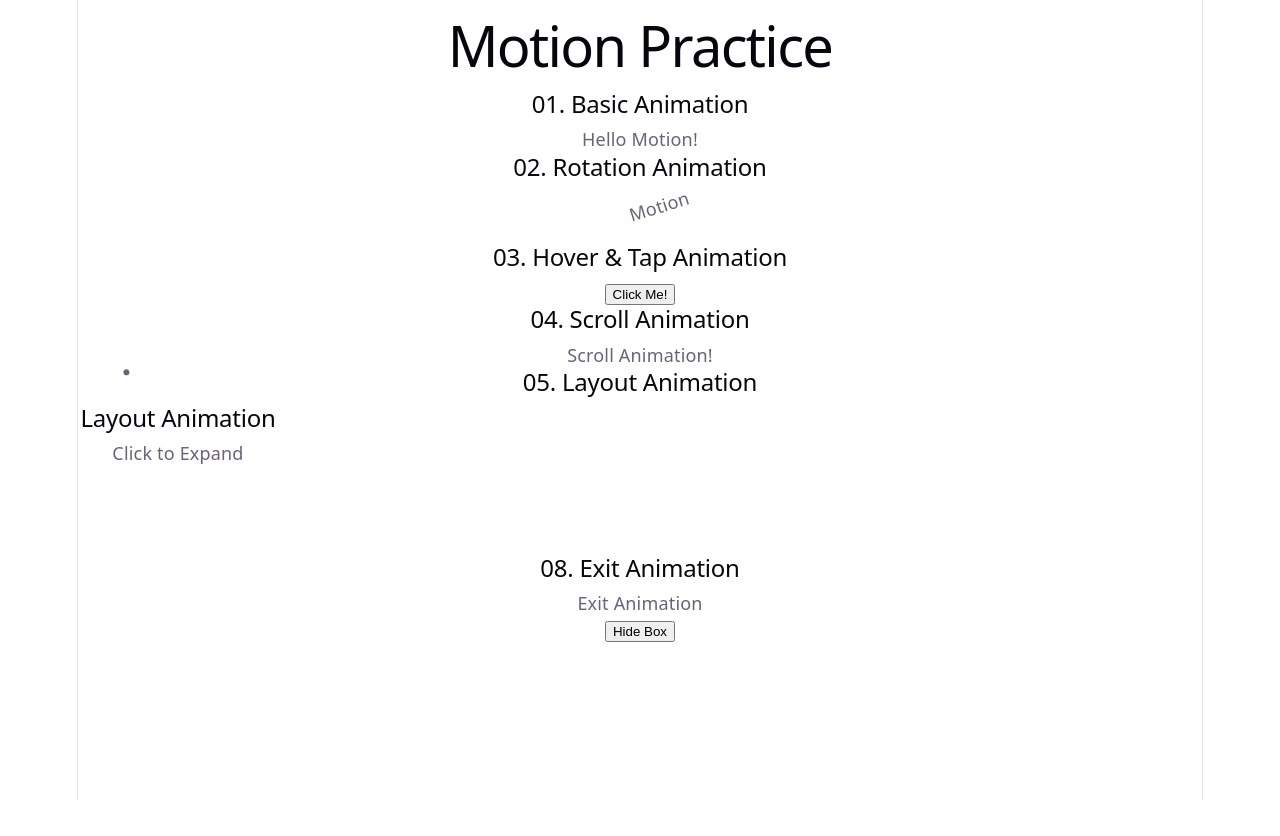
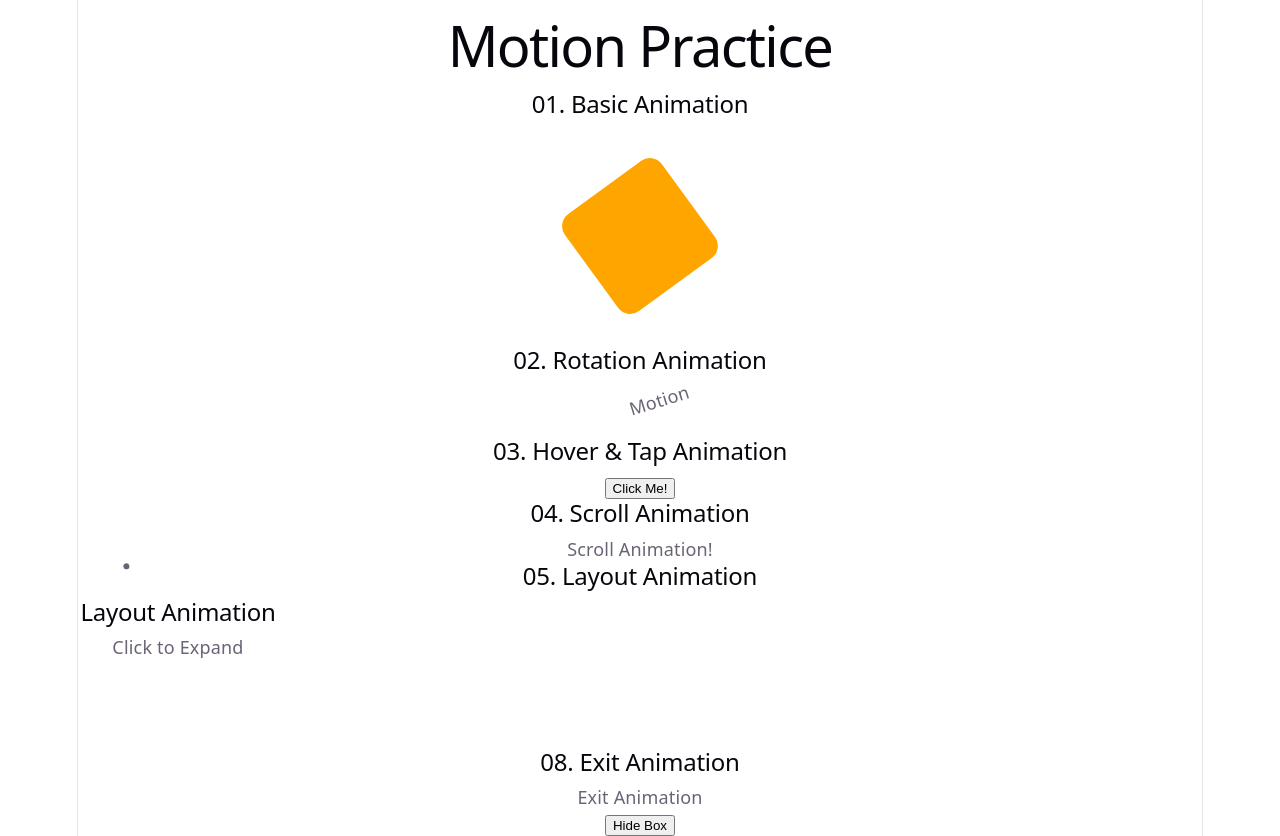
Before and after one commit to nethmakavindi/Motion-practice, a React (Vite) app: page / in a window 1280 px wide. Before the commit the page ends 800 px from the top, so only its background shows below. Built offline with nearby package versions, Linux system fonts and the light colour scheme.

Commit message:
feat: update BasicAnimation component to include rotation animation and adjust styling

```diff
--- a/src/Examples/BasicAnimation.jsx
+++ b/src/Examples/BasicAnimation.jsx
@@ -1,17 +1,22 @@
-
 import { motion } from "motion/react";
 
 function BasicAnimation() {
   return (
-    <div className="flex min-h-screen items-center justify-center bg-slate-900">
+    <div style={{
+      display: "flex",
+      justifyContent: "center",
+      padding: "50px"
+    }}>
       <motion.div
-        initial={{ opacity: 0, y: 100 }}
-        animate={{ opacity: 1, y: 0 }}
-        transition={{ duration: 1 }}
-        className="rounded-xl bg-orange-500 p-10 text-2xl font-bold text-white"
-      >
-        Hello Motion!
-      </motion.div>
+        animate={{ rotate: 360 }}
+        transition={{ duration: 2, repeat: Infinity }}
+        style={{
+          width: "120px",
+          height: "120px",
+          backgroundColor: "orange",
+          borderRadius: "15px"
+        }}
+      />
     </div>
   );
 }
```
